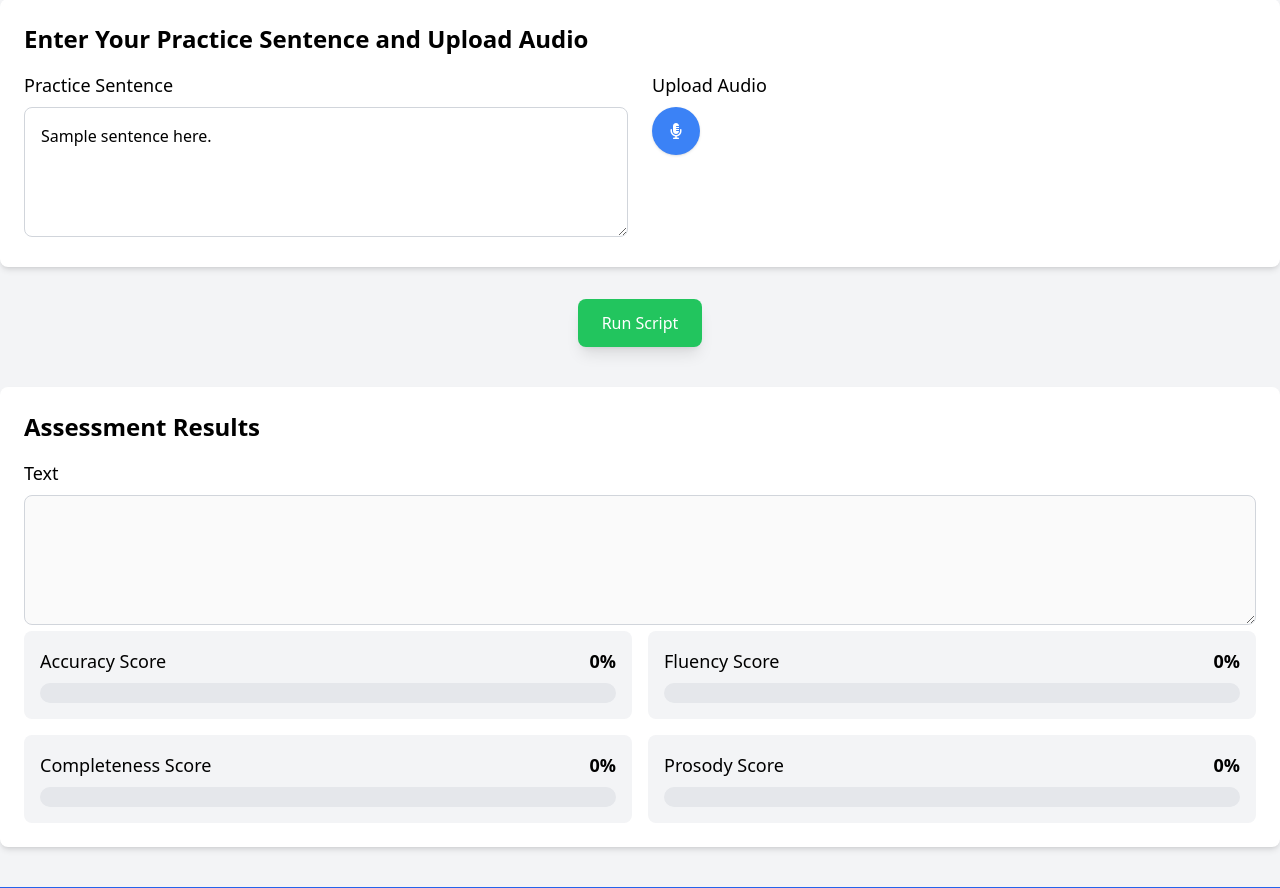
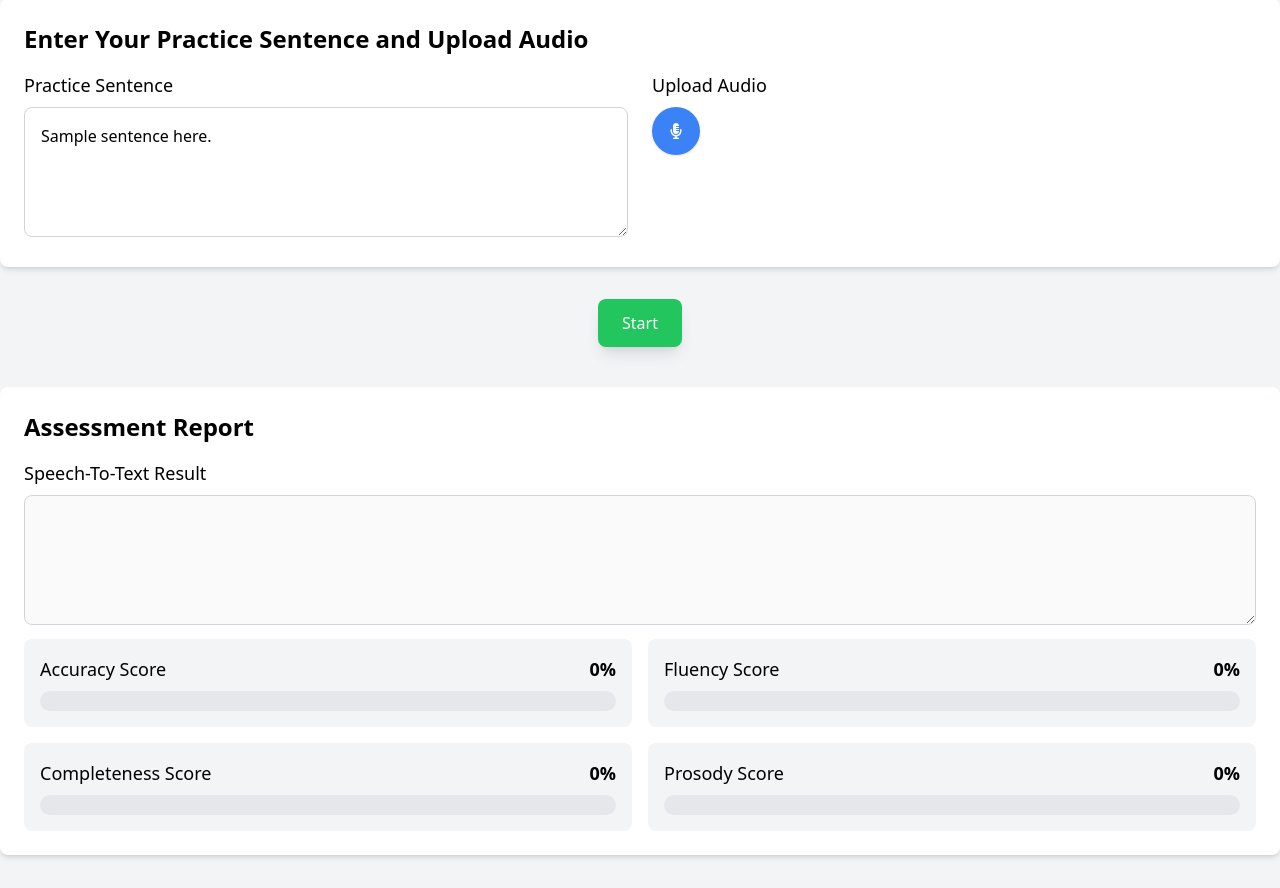
Before and after one commit to MukeshSuman/mithilait-python-api, a FastAPI app: page / in a window 1280 px wide. Shown: the part 157-1045 px from the top of the page. Run offline with FastAPI, Linux system fonts and the light colour scheme; parts of the project's set-up code (start-up, migrations or seed data) failed here and were passed over; some libraries are stand-ins or nearby versions.

Commit message:
Updated index html

```diff
--- a/app/templates/index.html
+++ b/app/templates/index.html
@@ -41,7 +41,7 @@
                     <label for="audio-upload" class="block text-lg font-medium mb-2">Upload Audio</label>
 
                     <!-- Hidden File Input -->
-                    <input id="audio-upload" type="file" accept="audio/*" class="hidden" />
+                    <input id="audio-upload" type="file" accept=".wav" class="hidden" />
 
                     <!-- Audio Icon Button -->
                     <label for="audio-upload"
@@ -64,16 +64,16 @@
         <section class="mt-8 text-center">
             <button id="runScriptButton"
                 class="bg-green-500 text-white px-6 py-3 rounded-lg shadow-lg hover:bg-green-600" onclick="runScript()">
-                Run Script
+                Start
             </button>
         </section>
 
         <!-- Assessment Results Section -->
         <section class="bg-white mt-10 p-6 rounded-lg shadow-md">
-            <h2 class="text-2xl font-semibold mb-4">Assessment Results</h2>
+            <h2 class="text-2xl font-semibold mb-4">Assessment Report</h2>
 
-            <div class="lg:w-100">
-                <label for="recognizedText" class="block text-lg font-medium mb-2">Text</label>
+            <div class="lg:w-100 mb-2">
+                <label for="recognizedText" class="block text-lg font-medium mb-2">Speech-To-Text Result</label>
                 <textarea id="recognizedText" class="w-full p-4 border border-gray-300 rounded-lg" rows="4"
                     placeholder="" disabled></textarea>
             </div>
@@ -203,7 +203,7 @@
                     uploadStatus.textContent = 'Uploading: ' + percentComplete + '%';
                     if (percentComplete === 100) {
                         uploadProgress.classList.add('hidden');
-                        runScriptButton.textContent = 'Script is running...';
+                        runScriptButton.textContent = 'Processing...';
                     }
                 } else {
                     uploadStatus.textContent = 'File uploading...';
@@ -213,7 +213,7 @@
             // Handle when the upload is complete
             xhr.addEventListener('load', function () {
                 runScriptButton.disabled = false;
-                runScriptButton.textContent = 'Run Script';
+                runScriptButton.textContent = 'Start';
                 if (xhr.status === 200) {
                     const response = JSON.parse(xhr.responseText);
                     console.log(response);
```
